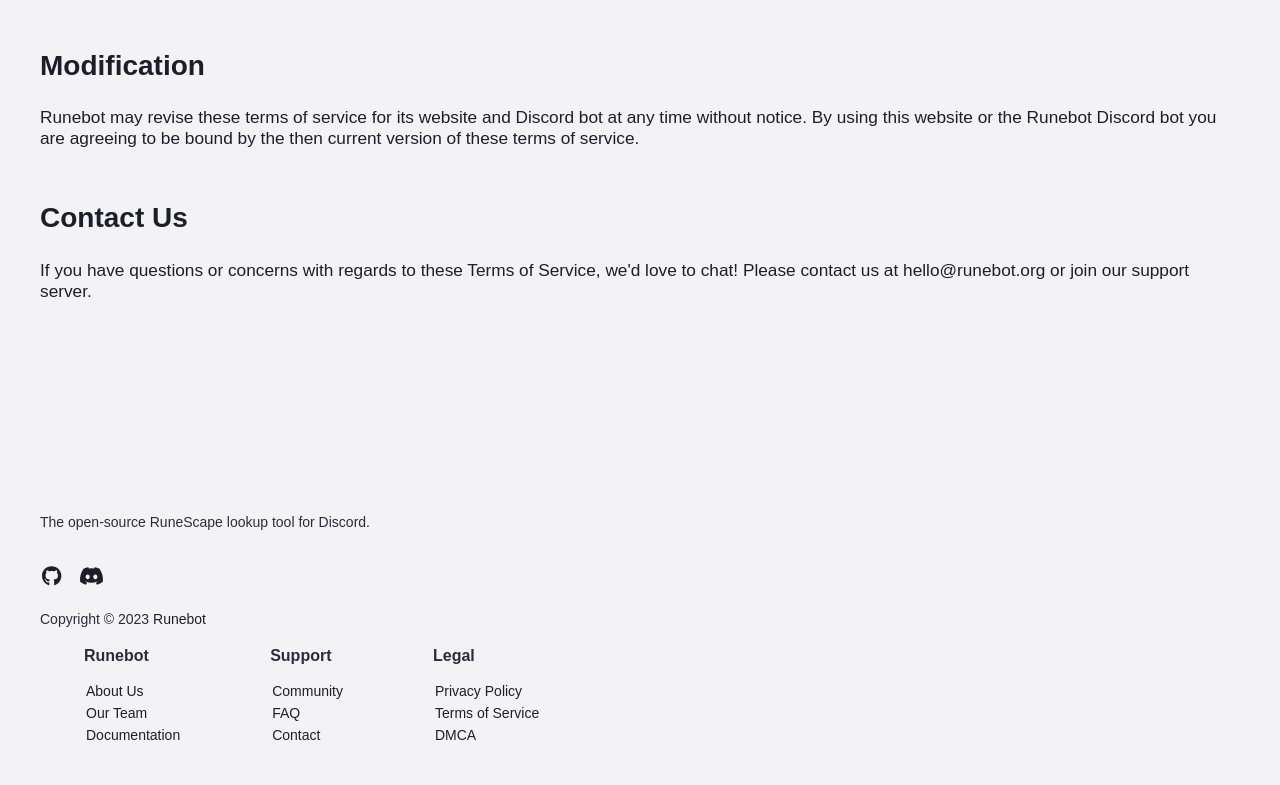
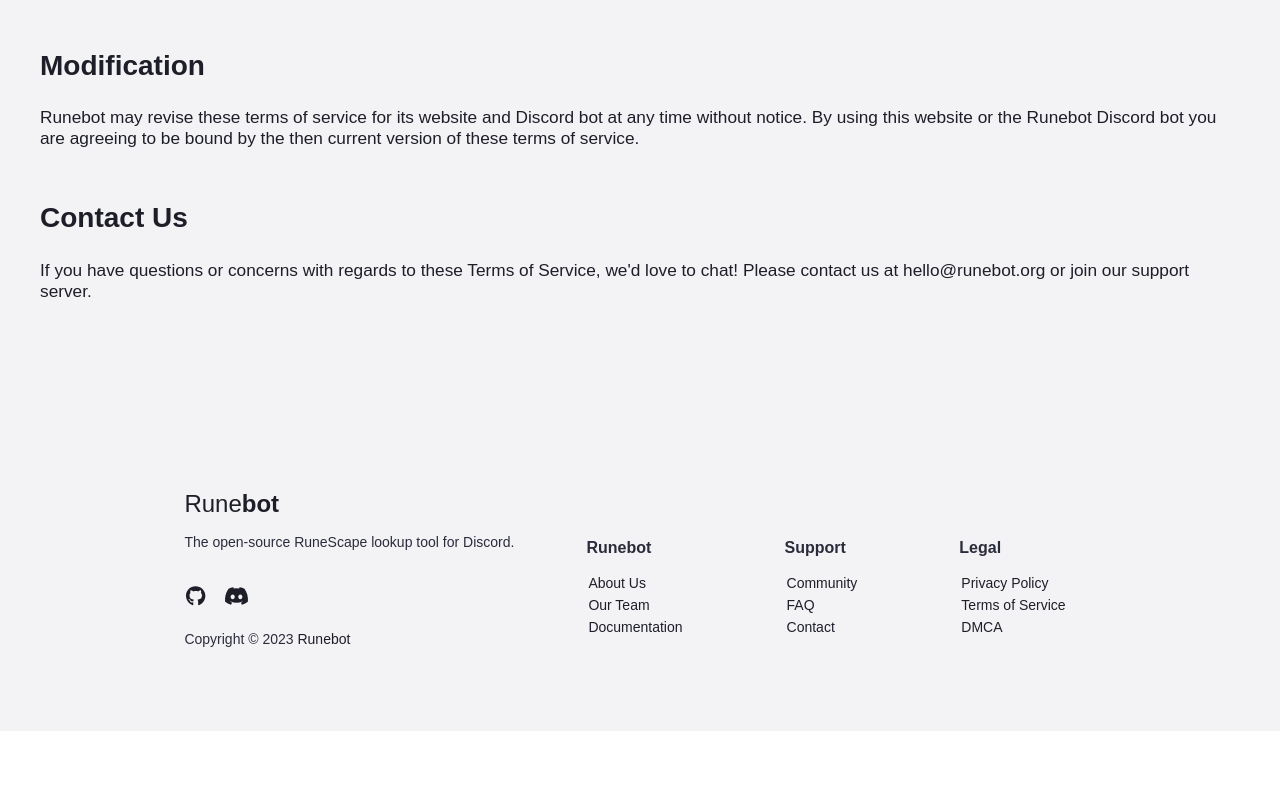
Before and after one commit to tarranprior/runebot.org, a Gatsby site: page /terms in a window 1280 px wide. Shown: the part 907-1692 px from the top of the page. After the commit the page ends 1638 px from the top, so only its background shows below. Built offline with nearby package versions, Linux system fonts and the light colour scheme; Gatsby itself is replaced by a stand-in of ours.

Commit message:
Update /runebot.org/: fix footer styles

```diff
--- a/src/components/Footer.js
+++ b/src/components/Footer.js
@@ -15,6 +15,7 @@
 import { faDiscord, faGithub } from "@fortawesome/free-brands-svg-icons";
 
 const StyledFooter = styled.footer`
+  ${() => mixins.flexBetween};
   background-color: var(--white);
   color: var(--grey);
   text-align: center;
@@ -23,7 +24,7 @@
   .container {
     ${() => mixins.flexBetween};
     text-align: left !important;
-    padding-top: 2.75rem;
+    padding-top: 5rem;
     padding-bottom: 2.75rem;
     @media (max-width: 768px) {
       flex-direction: column;
@@ -69,9 +70,11 @@
 
   .footer-nav {
     margin-left: 2.75rem;
-    margin-right: 2.75rem;
+    padding-left: 1.75rem;
+    padding-right: 1.75rem;
     @media (max-width: 768px) {
-      margin-bottom: 2.75rem;
+      margin-left: 0;
+      margin-bottom: 5rem;
     }
   }
 
@@ -140,7 +143,9 @@
                 Copyright © {moment().year()} <a href={developerURL} target="_blank" rel="noopener noreferrer">Runebot</a>
               </p>
             </div>
-            <div className="footer-nav-container">
+          </div>
+          <div className="footer-nav-container">
+            <div data-sal="slide-up" data-sal-delay="300" data-sal-easing="ease">
               <div className="footer-nav">
                 <h4>Runebot</h4>
                 <ul>
@@ -149,6 +154,8 @@
                   <li><Link to="/">Documentation</Link></li>
                 </ul>
               </div>
+            </div>
+            <div data-sal="slide-up" data-sal-delay="300" data-sal-easing="ease">
               <div className="footer-nav">
                 <h4>Support</h4>
                 <ul>
@@ -157,6 +164,8 @@
                   <li><Link to="/">Contact</Link></li>
                 </ul>
               </div>
+            </div>
+            <div data-sal="slide-up" data-sal-delay="300" data-sal-easing="ease">
               <div className="footer-nav">
                 <h4>Legal</h4>
                 <ul>
@@ -166,6 +175,8 @@
                 </ul>
               </div>
             </div>
+          </div>
+          <div data-sal="slide-up" data-sal-delay="300" data-sal-easing="ease">
             <p className="copyright-bottom">
               Copyright © {moment().year()} <a href={developerURL} target="_blank" rel="noopener noreferrer">Runebot</a>
             </p>
```
